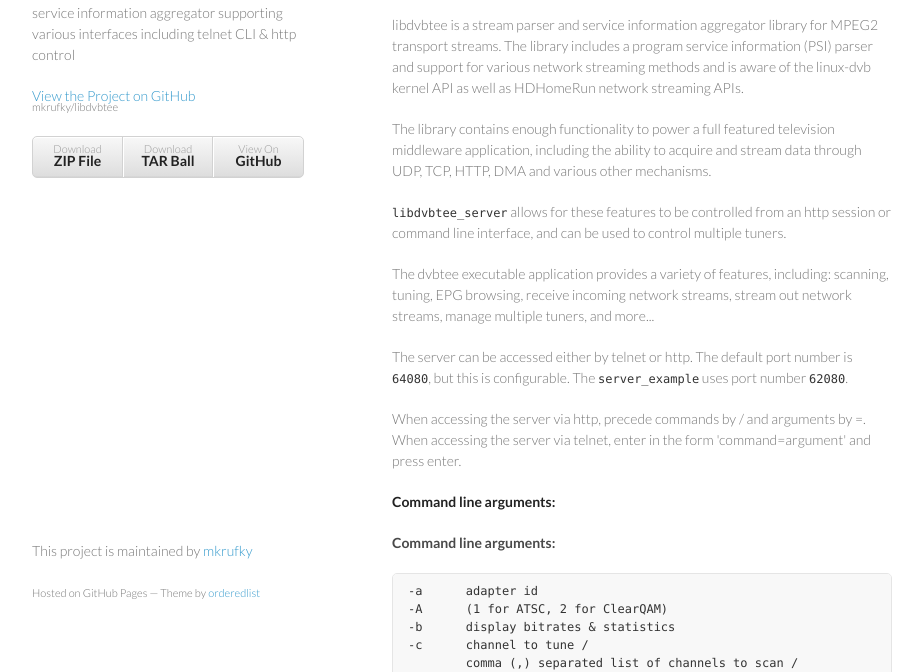
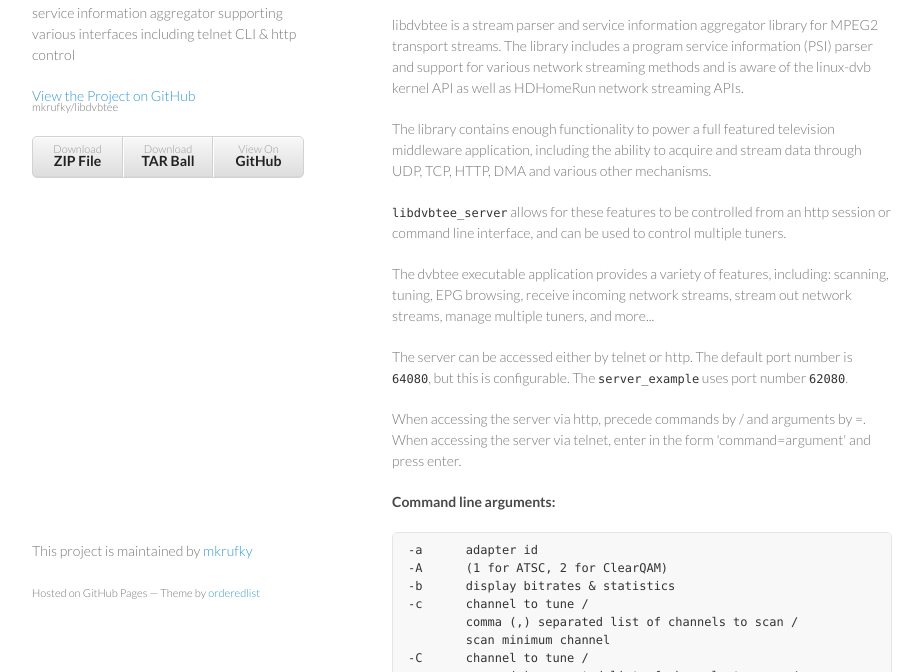
Before and after one commit to mkrufky/libdvbtee, a plain HTML site: page index.html in a window 1280 px wide. Shown: the part 128-800 px from the top of the page, without its empty margins (178-1101 px from the left). Drawn offline with Linux system fonts and the light colour scheme.

Commit message:
index.html: remove extra 'Command line arguments:'
Signed-off-by: Michael Ira Krufky <mkrufky@linuxtv.org>

```diff
--- a/index.html
+++ b/index.html
@@ -56,7 +56,6 @@
 When accessing the server via telnet, enter in the form 'command=argument'
 and press enter.</p>
 
-<p><strong>Command line arguments:</strong></p>
 <h4><a id="command-line-arguments" class="anchor" href="#command-line-arguments" aria-hidden="true"><span class="octicon octicon-link"></span></a>Command line arguments:</h4>
 
 <pre><code>-a      adapter id
```
